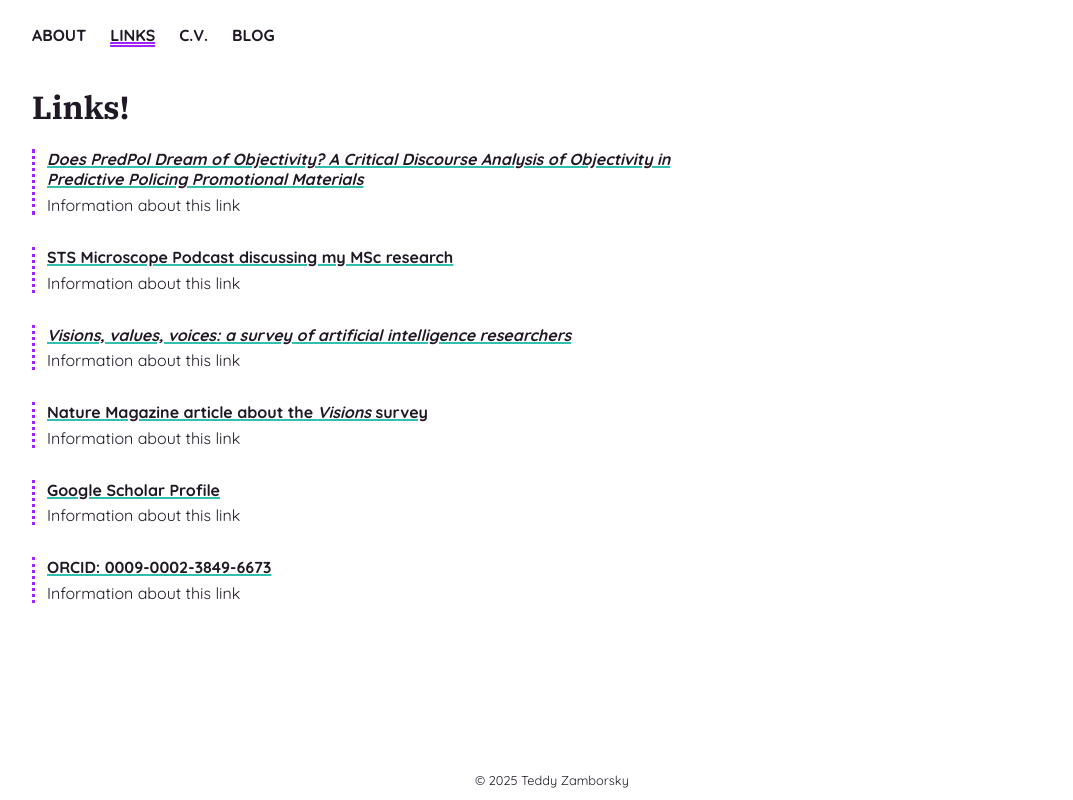
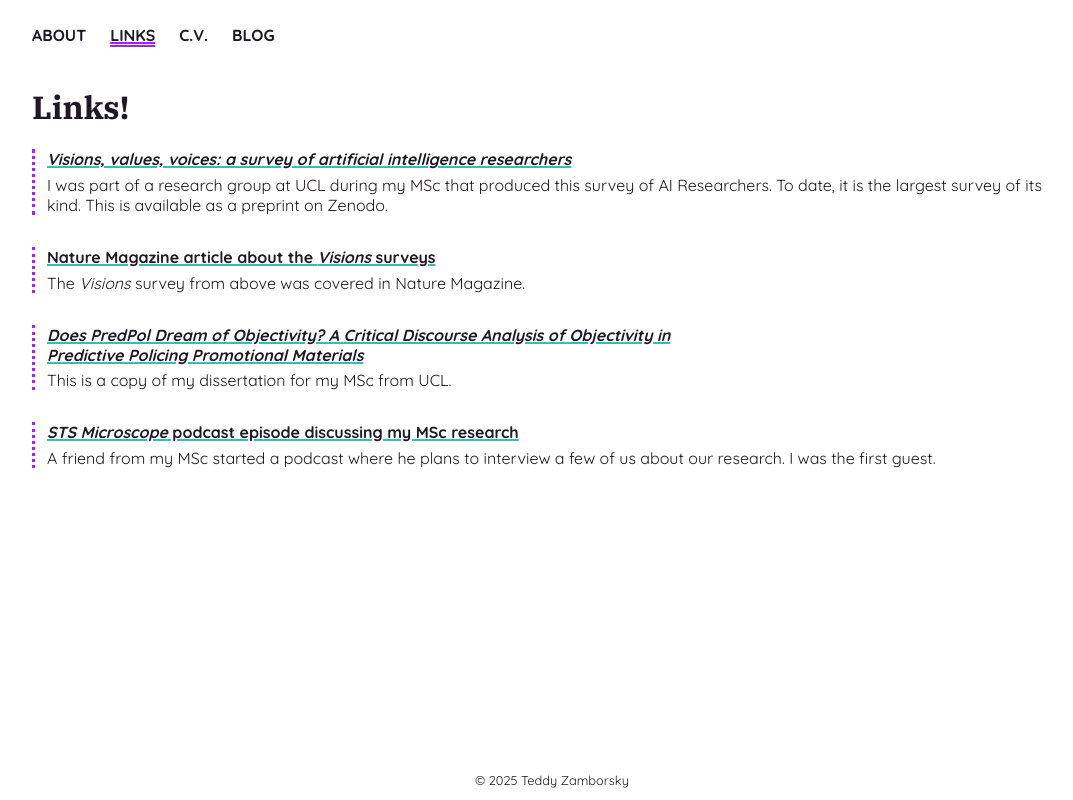
Before and after one commit to tzamboiv/personal-site, an Astro site: page /links in a window 1280 px wide. Shown: the whole page, without its empty margins (88-1161 px from the left). Built offline with nearby package versions, Linux system fonts and the light colour scheme; Astro itself is replaced by a stand-in of ours.

Commit message:
updated links page and add diss to /public

```diff
--- a/src/content/links.md
+++ b/src/content/links.md
@@ -1,25 +1,18 @@
 # Links!
 
-- [_Does PredPol Dream of Objectivity? A Critical Discourse Analysis of Objectivity in Predictive Policing Promotional Materials_]()
 
-  Information about this link
+- <i><a href="https://zenodo.org/records/15118399" target="_blank">Visions, values, voices: a survey of artificial intelligence researchers</a></i>
 
-- [STS Microscope Podcast discussing my MSc research](https://open.spotify.com/episode/4b6Krf3H1mgDahCYKrxKPk?si=aacc455190944cf6)
+  I was part of a research group at UCL during my MSc that produced this survey of AI Researchers. To date, it is the largest survey of its kind. This is available as a preprint on Zenodo.
 
-  Information about this link
+- <a href="https://www.nature.com/articles/d41586-025-01123-x" target="_blank">Nature Magazine article about the _Visions_ surveys</a>
 
-- [_Visions, values, voices: a survey of artificial intelligence researchers_](https://zenodo.org/records/15118399)
+  The _Visions_ survey from above was covered in Nature Magazine.
 
-  Information about this link
+- [_Does PredPol Dream of Objectivity? A Critical Discourse Analysis of Objectivity in Predictive Policing Promotional Materials_](/TeddyZamborskyMScDissertation.pdf)
 
-- [Nature Magazine article about the _Visions_ survey](https://www.nature.com/articles/d41586-025-01123-x)
+  This is a copy of my dissertation for my MSc from UCL.
 
-  Information about this link
+- <a href="https://open.spotify.com/episode/4b6Krf3H1mgDahCYKrxKPk?si=aacc455190944cf6" target="_blank"><i>STS Microscope</i> podcast episode discussing my MSc research</a>
 
-- [Google Scholar Profile](https://scholar.google.com/citations?user=5doUO4EAAAAJ&hl=en)
-
-  Information about this link
-
-- [ORCID: 0009-0002-3849-6673](https://orcid.org/0009-0002-3849-6673)
-
-  Information about this link
+  A friend from my MSc started a podcast where he plans to interview a few of us about our research. I was the first guest.
```
